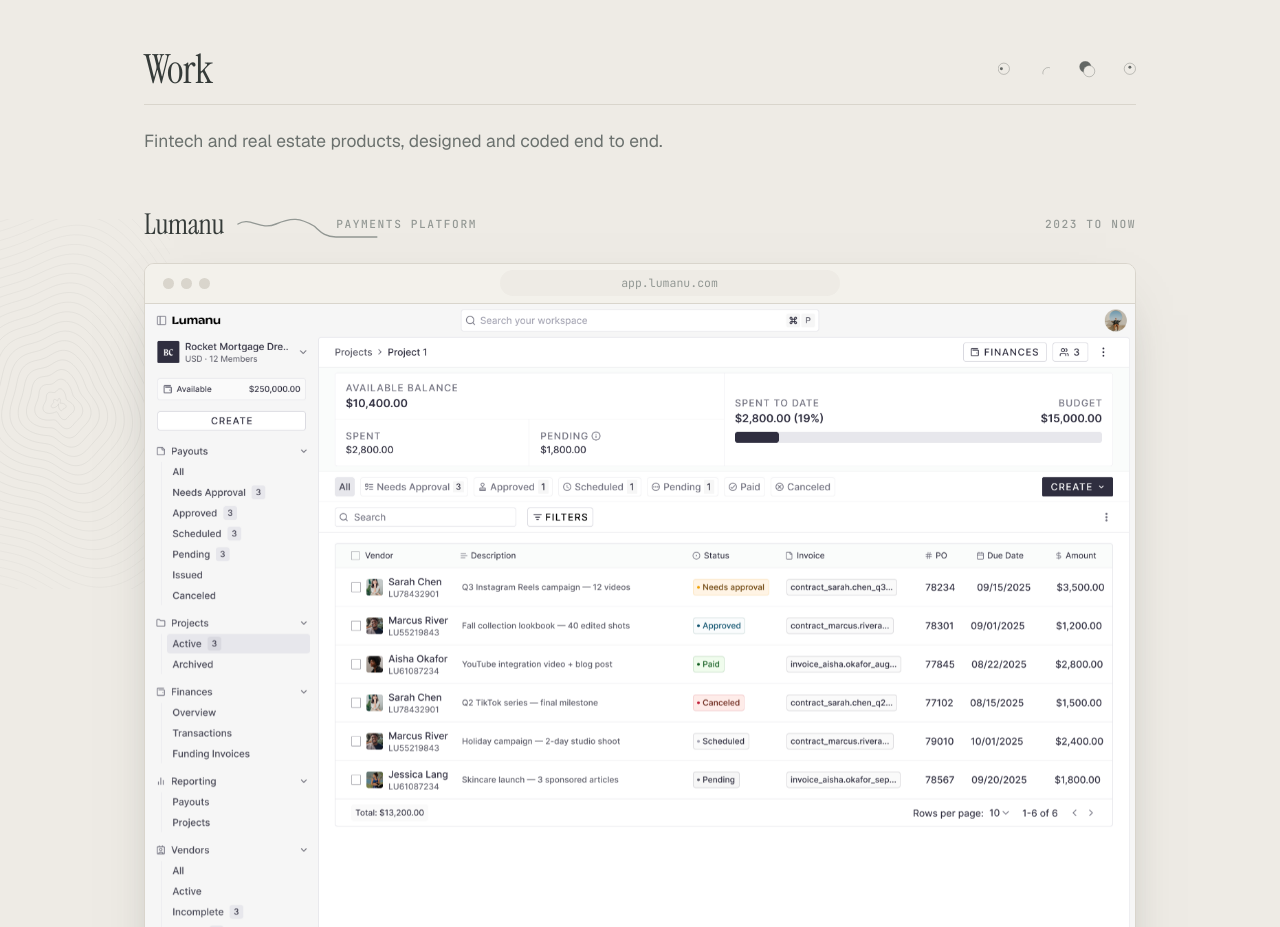
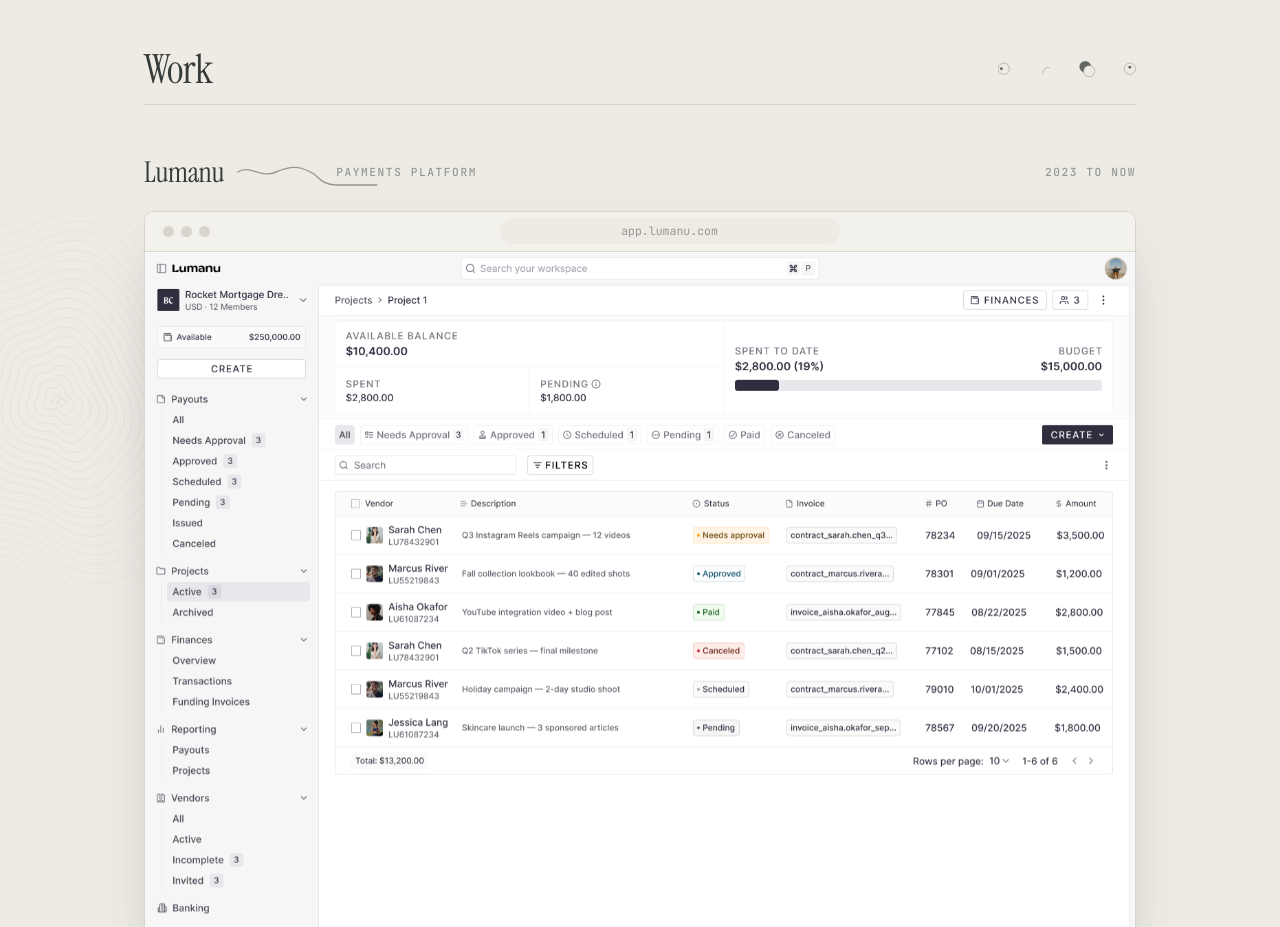
Before and after one commit to ambks94/amirbeck.com, a Next.js app: page / in a window 1280 px wide. Shown: the part 940-1867 px from the top of the page. Built offline with nearby package versions, Linux system fonts and the light colour scheme; no server answers.

Commit message:
cut workIntro

```diff
--- a/src/components/Work.module.css
+++ b/src/components/Work.module.css
@@ -24,13 +24,6 @@
     opacity: 0.16;
     width: 128px;
   }
-}
-
-.intro {
-  color: var(--muted);
-  max-width: 60ch;
-  margin: calc(-1 * clamp(16px, 2.5vw, 30px)) 0 clamp(34px, 5vw, 54px);
-  line-height: 1.6;
 }
 
 .list {
--- a/src/components/Work.tsx
+++ b/src/components/Work.tsx
@@ -7,7 +7,7 @@
 import Lightbox from "./Lightbox";
 import ShimmerImage from "./ShimmerImage";
 import DotRow from "./DotRow";
-import { projects, workIntro, type Project } from "@/content/site";
+import { projects, type Project } from "@/content/site";
 
 // Wrap metric tokens (~50%, 15%, 30%) so they read stronger than the label text.
 function emphasizeMetrics(text: string) {
@@ -61,7 +61,6 @@
           <h2>Work</h2>
           <DotRow variant="b" className="dots" />
         </div>
-        <p className={styles.intro}>{workIntro}</p>
 
         <div className={styles.list} ref={listRef}>
           {projects.map((p, i) => (
--- a/src/content/site.ts
+++ b/src/content/site.ts
@@ -15,9 +15,6 @@
   description:
     "Amir Beck is a senior design engineer in San Francisco who both designs and ships fintech products. At Lumanu he leads the design of a B2B2C payments platform and personally builds it in React, Next.js, and TypeScript. He bridges Figma to production code on a design system that compounds.",
 };
-
-export const workIntro =
-  "Fintech and real estate products, designed and coded end to end.";
 
 // Tech behind this site, listed in the footer.
 export const stack = [
```
